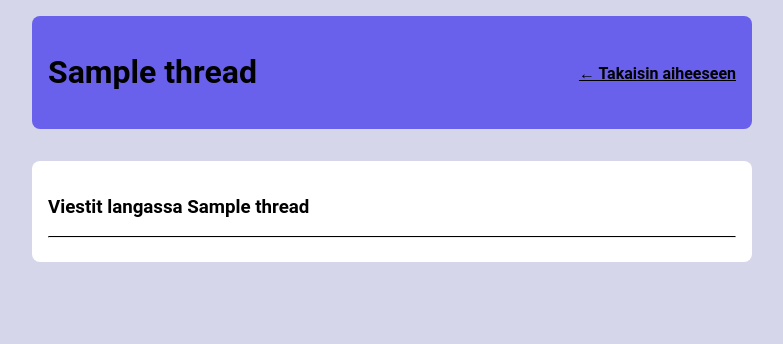
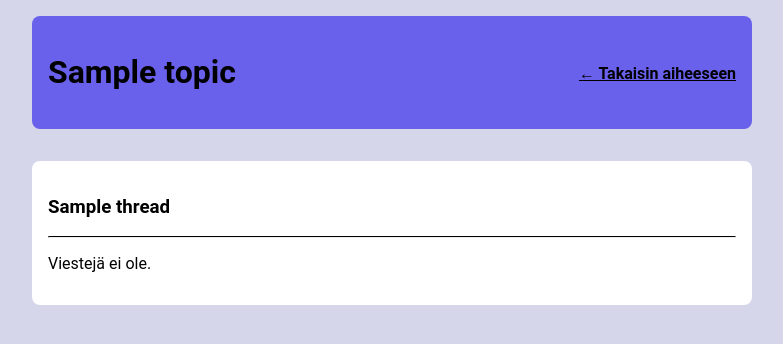
Before and after one commit to JimiUrsin/tsoha-diskus, a Flask app: template templates/thread.html in a window 1280 px wide. Shown: the top 344 px of the page, without its empty margins (248-1031 px from the left). Run offline with Flask 2, Linux system fonts and the light colour scheme; the template is opened without the code that fills it: most values are stand-ins (such as "Sample title", 1, 10 or a date in 2020).

Commit message:
Tell user if no threads/messages exist, visual changes

```diff
--- a/routes.py
+++ b/routes.py
@@ -178,7 +178,7 @@ def render_thread(id):
         return render_template("norights.html")
 
     messages = message.get_all(id)
-    return render_template("thread.html", messages=messages, thread=found_thread, edit=edit)
+    return render_template("thread.html", messages=messages, thread=found_thread, edit=edit, forum=parent_forum)
 
 @app.route("/createmessage", methods=["POST"])
 def create_message():
--- a/templates/register.html
+++ b/templates/register.html
@@ -2,7 +2,7 @@
 {% block title %} - rekisteröidy {% endblock %}
 
 {% block content %}
-    <p  style="margin-top:1em">
+    <p style="margin-top:1em">
         <a href="/"><strong>← Etusivulle</strong></a>
     </p>
 
@@ -21,6 +21,6 @@
     </div>
 
     {% for message in get_flashed_messages() %}
-    <strong style="color:red">{{message}}</strong>
+        <strong style="color:red">{{message}}</strong>
     {% endfor %}
 {% endblock %}
--- a/templates/thread.html
+++ b/templates/thread.html
@@ -6,7 +6,7 @@
 <p style="float:right; padding-top:1em;">
 <a href="/forums/{{thread.forum_id}}">← Takaisin aiheeseen</a> <br>
 </p>
-<h1>{{thread.title}}</h1>
+<h1>{{forum.topic}}</h1>
 </div>
 
 
@@ -20,8 +20,11 @@
         {% endif %}
     </p>
 {% endif %}
-<h3>Viestit langassa <wbr>{{thread.title}}</h3>
+<h3>{{thread.title}}</h3>
 <hr>
+{% if not messages %}
+    <p>Viestejä ei ole.</p>
+{% endif %}
 {% for message in messages %}
     <div id="text_{{message.id}}" style="display:block">
     <p>{{message.content}}</p>
```
Also changed, not shown: templates/forum.html (+5 -2 lines).
